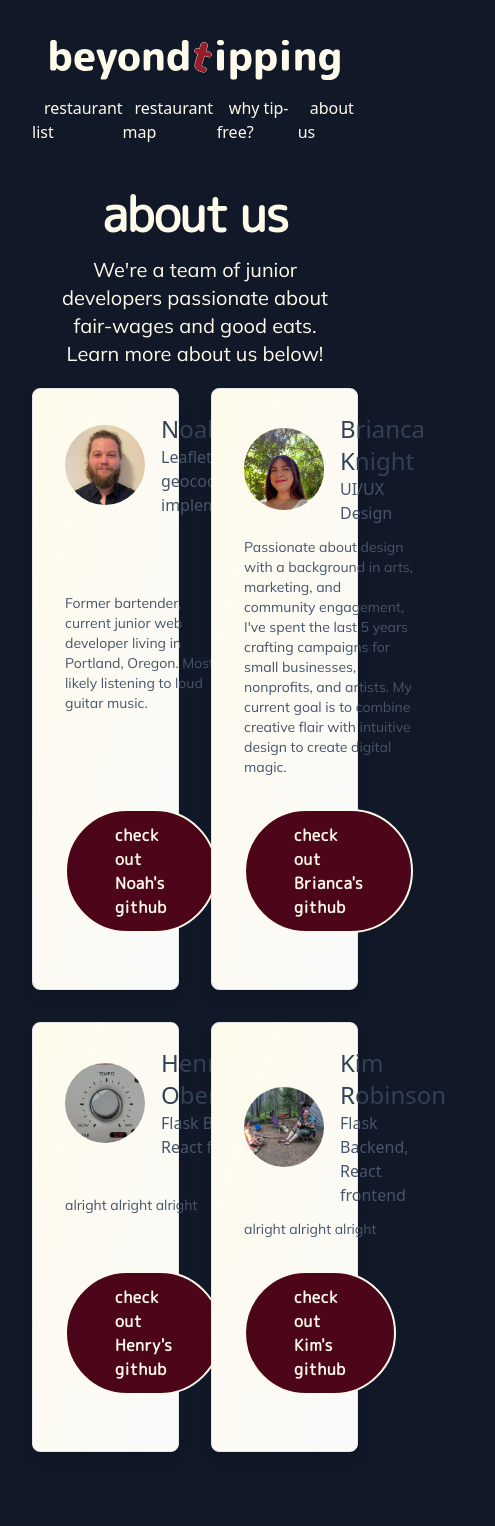
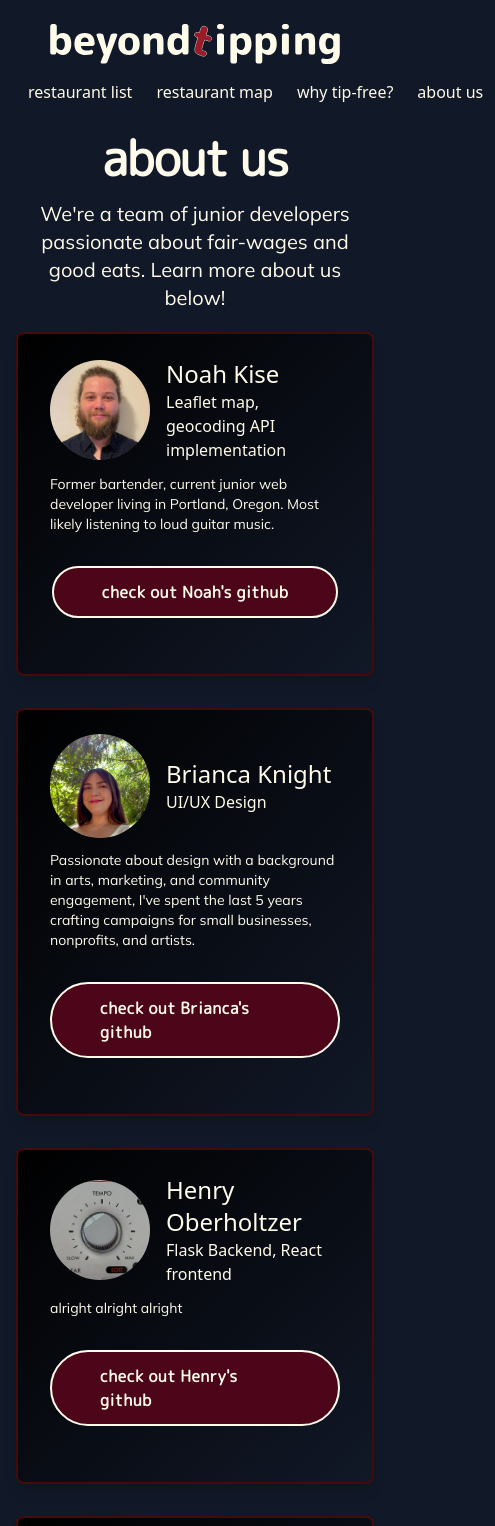
Before and after one commit to henry-oberholtzer/beyondtipping, a React (Vite) app: page /about_us in a window 390 px wide. Shown: the top 1526 px of the page, 495 px wide, since content can reach past the window. Built offline with nearby package versions, Linux system fonts and the light colour scheme.

Commit message:
add responsive design styling

```diff
--- a/src/components/Bounded.tsx
+++ b/src/components/Bounded.tsx
@@ -15,7 +15,7 @@ export default function Bounded({
 }: BoundedProps){
 
   return (
-    <Comp className="px-4 py-5 md:py-5 md:px-6 lg:py-5"
+    <Comp className="px-2 py-3 md:px-4"
     {...restProps}>
       <div className="mx-auto w-full max-w-6xl">
         {children}
--- a/src/components/Confirmation.tsx
+++ b/src/components/Confirmation.tsx
@@ -1,7 +1,37 @@
+import Bounded from "./Bounded";
+import Button from "./Button";
+import Heading from "./Heading";
+
+
+<Heading
+as="h1"
+size="xl"
+className="text-center mt-10 font-bold"
+children={<h1>tip-free restaurant map</h1>}
+/>
+
+
 export const Confirmation = () => {
     return (
         <>
-            <h1>Thank you for your submission! It will be reviewed by an administrator.</h1>
-        </>
-    )
-}
+        <Bounded>
+            <Heading
+                as="h1"
+                size="xl"
+                className="text-center lg:mt-48 md:mt-32 mt-10 font-bold mb-10"
+                children={<h1>Thank you for your submission!</h1>}
+            />
+            <p className="text-xl text-center font-body lg:mb-8 md:mb-12 sm:mb-24 lg:px-32 sm:px-0 md:px-0">
+                An administrator will review your restaurant soon.
+            </p>
+            <br/>
+            <div className="flex justify-center lg:mb-24 md:mb-8 sm:mb-0">
+  <div className="grid lg:grid-cols-2 md:grid-cols-2 sm:grid-cols-1 gap-4 sm:mb-12 lg:mb-8">
+    <Button to="/restaurants" buttonText="return to restaurant list" className="mb-0" />
+    <Button to="/map" buttonText="return to restaurant map" />
+  </div>
+</div>
+        </Bounded>
+    </>
+);
+};
--- a/src/components/ErrorPage.tsx
+++ b/src/components/ErrorPage.tsx
@@ -1,10 +1,16 @@
 import Button from "./Button";
+import Heading from "./Heading";
 
 export default function ErrorPage() {
   return (
-    <>
-    <h1>Oh! That's an error!</h1>
-    <Button to={"/"} buttonText="Get me outta here!" />
-    </>
-  )
+    <div className="flex flex-col justify-center items-center h-screen">
+      <Heading
+        as="h1"
+        size="xl"
+        className="text-center font-bold mb-10"
+        children={<h1>Oh! That's an error!</h1>}
+      />
+      <Button to="/" buttonText="Get me outta here!" />
+    </div>
+  );
 }
--- a/src/components/Footer.tsx
+++ b/src/components/Footer.tsx
@@ -15,7 +15,7 @@ export default function Footer(props: HeaderFooterProps) {
 
       <ul className="flex">
         {props.navigation.map(({link, label})=>(
-          <li key={label}>
+          <li key={label} className="flex-shrink-0">
           <Link to={link} className="p-3">{label}</Link>
           </li>
         ))}
--- a/src/components/Header.tsx
+++ b/src/components/Header.tsx
@@ -6,22 +6,23 @@ import Bounded from "./Bounded";
 export default function Header(props: HeaderFooterProps) {
 
   return (
-  <Bounded as="header" className="py-4 md:py-6 lg:py-8 ">
-    <div className="flex gap-4 items-center justify-between sm:flex-row flex-col">
+  <Bounded as="header" className="py-4 md:py-6 lg:py-8">
+    <div className="flex gap-4 items-center justify-between sm:flex-row flex-col sm:col-1 md:col-1">
     <Link to="/">
     <Icon/>
     </Link>
-
+<div>
     <nav>
-      <ul className="flex ">
+      <ul className="flex">
         {props.navigation.map(({link, label})=>(
-          <li key={label}>
+          <li key={label} className="flex-shrink-0">
           <Link to={link} className="p-3">{label}</Link>
           </li>
         ))}
       </ul>
     </nav>
     </div>
+    </div>
     </Bounded>
   )
 }
--- a/src/components/Restaurant.tsx
+++ b/src/components/Restaurant.tsx
@@ -14,7 +14,7 @@ const Restaurant: React.FC<RestaurantProps> = ({ name, address, website, imageUr
 
   return (
     <div className="p-4 max-w-sm">
-      <div className="max-w-4xl m-2 shadow-xl md:px-12 px-4 py-12 grid place-items-center rounded-lg bg-gradient-to-br from-rose-800 via-slate to-gray-500">
+      <div className="max-w-4xl m-2 shadow-xl md:px-12 px-4 py-12 grid place-items-center rounded-lg border-2 border-red-950 bg-gradient-to-br from-black to-gray-900">
         <a href={website} target="_blank" rel="noopener noreferrer"><img src={imageUrl} alt="Restaurant logo" height="256px" width="256px" />
         <br />
         <h3>{name}</h3></a>
--- a/src/components/RestaurantList.tsx
+++ b/src/components/RestaurantList.tsx
@@ -3,7 +3,6 @@ import Restaurant from "./Restaurant";
 import { useLoaderData } from 'react-router'
 
 import { getTypes } from "../api_helper";
-import Button from "./Button";
 import Heading from "./Heading";
 import CallToAction from "./CallToAction";
 
--- a/src/components/WhyTipFree.tsx
+++ b/src/components/WhyTipFree.tsx
@@ -9,11 +9,10 @@ export default function WhyTipFree() {
     <Heading
       as="h1"
       size="xl"
-      className="text-center mt-28 mb-10 font-bold"
-    >
-      Why support tip-free businesses?
-    </Heading>
-    <p className="text-xl text-center font-body mb-24 px-5">
+      className="text-center lg:mt-24 md:mt-10 mb-10 font-bold"
+      children={<h1>why support tip-free businesses?</h1>}
+    />
+    <p className="text-xl text-center font-body mb-8 lg:px-32  sm:px-0 md:px-0">
       Good question. Supporting tip-free restaurants that integrate fair wages
       ensures equitable compensation for all staff, fostering a more
       inclusive and sustainable work environment. By eliminating the reliance
@@ -21,12 +20,12 @@ export default function WhyTipFree() {
       economic stability, and contribute to a more just and dignified
       restaurant industry for workers and patrons alike. Just like having your cake, and eating it too.
     </p>
-    <div className="flex justify-center">
-      <div className="grid grid-cols-2 gap-4">
-        <Button to="/map" buttonText="View Restaurant Map" />
-        <Button to="/list" buttonText="View Restaurant List" />
-      </div>
-    </div>
+    <div className="flex justify-center lg:mb-24 md:mb-8 sm:mb-0">
+  <div className="grid lg:grid-cols-2 md:grid-cols-2 sm:grid-cols-1 gap-4">
+    <Button to="/restaurants" buttonText="View Restaurant List" className="mb-0" />
+    <Button to="/map" buttonText="View Restaurant Map" />
+  </div>
+</div>
   </Bounded>
   )
 }
--- a/src/main.tsx
+++ b/src/main.tsx
@@ -48,7 +48,7 @@ const bios: Bio[] = [
   },
   {
     name: "Brianca Knight",
-    blurb: "Passionate about design with a background in arts, marketing, and community engagement, I've spent the last 5 years crafting campaigns for small businesses, nonprofits, and artists. My current goal is to combine creative flair with intuitive design to create digital magic.",
+    blurb: "Passionate about design with a background in arts, marketing, and community engagement, I've spent the last 5 years crafting campaigns for small businesses, nonprofits, and artists.",
     imageUrl: "src/assets/img/brianca.jpg",
     contribution: "UI/UX Design",
     buttonLink: "https://github.com/BriancaKnight",
--- a/src/views/Bio.tsx
+++ b/src/views/Bio.tsx
@@ -41,38 +41,43 @@ const Bios = () => {
 		<p className="text-xl text-center font-body max-w mb-5 px-5">
 			We're a team of junior developers passionate about fair-wages and good eats. Learn more about us below!
 		</p>
-		<div className="grid grid-cols-2 gap-8">
+		<div className="grid grid-cols-1 md:grid-cols-2 gap-8">
     {bios.map(
     (item, index) =>
         item && (
             <div
                 key={index}
-							className="border bg-gradient-to-br from-amber-50 to-gray-50 shadow-lg rounded-lg px-8 md:px-14 py-6 md:py-10 grid content-between">
+                className="border-2 border-red-950 bg-gradient-to-br from-black to-gray-900 shadow-lg rounded-lg px-8 md:px-14 py-6 md:py-10 grid content-between">
                 <div className="flex items-center">
                     <img
-									width={80}
-									height={80}
+                        width={100}
+                        height={100}
                         src={item.imageUrl}
                         className="rounded-full mr-4"
                     />
                     <div>
-									<p className="text-2xl font-medium text-slate-700">
+                        <p className="text-2xl font-medium">
                             {item.name}
                         </p>
-									<p className="text-base text-slate-600">
+                        <p className="text-base ">
                             {item.contribution}
                         </p>
                     </div>
                 </div>
 
-
-							<p className="text-sm md:text-lg mt-3 font-normal font-body text-slate-600 mb-8">
+                <p className="text-sm md:text-lg mt-3 font-normal font-body mb-8">
                     {item.blurb}
                 </p>
-							<Button to={item.buttonLink} buttonText={item.buttonText} className="mb-8 md:mb-10" />
+
+                <div className="flex justify-center">
+                    <Button to={item.buttonLink} buttonText={item.buttonText} />
+                </div>
             </div>
         )
 )}
+</div>
+<div className="flex justify-center mt-8">
+        <Button to="https://github.com/henry-oberholtzer/beyondtipping" buttonText="Go to GitHub repo" />
       </div>
 	</Bounded>
 	);
```
Lines whose indentation alone changed are shown as unchanged.
